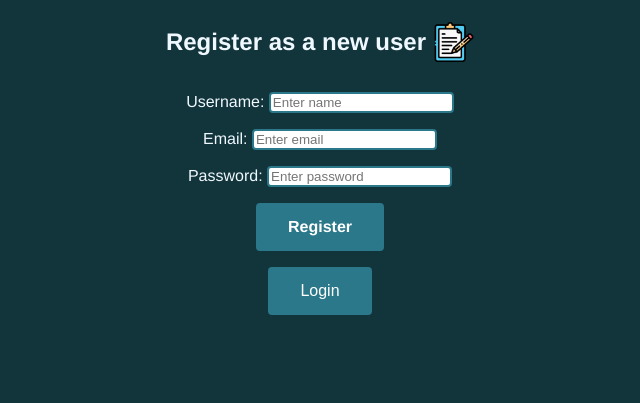
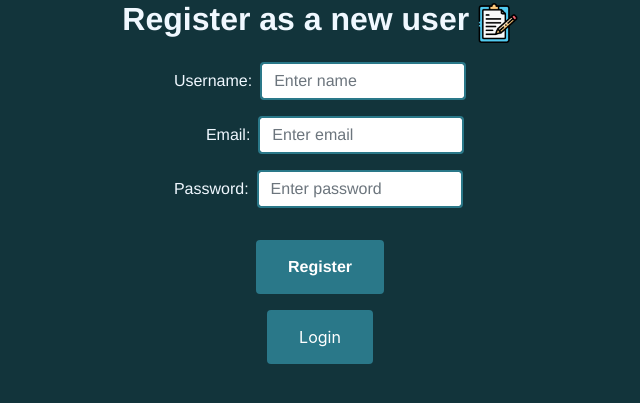
Before and after one commit to alperengozeten/To-Do-App-Flask, a Flask app: page /register in a window 1280 px wide. Shown: the top 403 px of the page, without its empty margins (320-960 px from the left). Run offline with Flask 2, Linux system fonts and the light colour scheme; some libraries are stand-ins or nearby versions.

Commit message:
register page fix

```diff
--- a/app/templates/register.html
+++ b/app/templates/register.html
@@ -1,5 +1,6 @@
 <html>
 	<head>
+		<link rel="stylesheet" href="https://cdn.jsdelivr.net/npm/bootstrap@4.3.1/dist/css/bootstrap.min.css" integrity="sha384-ggOyR0iXCbMQv3Xipma34MD+dH/1fQ784/j6cY/iJTQUOhcWr7x9JvoRxT2MZw1T" crossorigin="anonymous">
 		<link rel="stylesheet" href="static/styles/register.css">
 	</head>
 	<body>
@@ -7,25 +8,27 @@
 			<h2 style="text-align:center; font-family: Helvetica; font-weight: bold; color: aliceblue; display: inline-block; vertical-align: middle;">Register as a new user</h2>
 			<img class="img-fluid" style="width:40px;height:40px; vertical-align: middle; margin-left: 0.25em;" src="static/register.png"/>
 		</div>
+		<div style="display: flex; justify-content: center;">
 			<form style="text-align:center; color: aliceblue;" action="{{ url_for('register') }}" method="post">
 				{% if message is defined and message %}
 					<div class="alert alert-warning">{{ message }}</div>
 				{% endif %}
-		<div style="margin-top: 1em;font-family: Helvetica;" class="form-group">
+				<div style="margin-top: 1em;font-family: Helvetica;" class="form-group form-inline">
 					<label for="username">Username:</label>
-			<input type="text" class="form-control" id="username" name="username" placeholder="Enter name">
+					<input style="margin-left: 0.5em;" type="text" class="form-control" id="username" name="username" placeholder="Enter name">
 				</div>
-		<div style="margin-top: 1em;font-family: Helvetica;" class="form-group">
+				<div style="margin-left: 2em; margin-top: 1em;font-family: Helvetica;" class="form-group form-inline">
 					<label for="email">Email:</label>
-			<input type="email" class="form-control" id="email" name="email" placeholder="Enter email">
+					<input style="margin-left: 0.5em;" type="email" class="form-control" id="email" name="email" placeholder="Enter email">
 				</div>
-		<div style="margin-top: 1em;font-family: Helvetica;" class="form-group">
+				<div style="margin-top: 1em;font-family: Helvetica;" class="form-group form-inline">
 					<label for="pwd">Password:</label>
-			<input type="password" class="form-control" id="password" name="password" placeholder="Enter password">
+					<input style="margin-left: 0.5em;" type="password" class="form-control" id="password" name="password" placeholder="Enter password">
 				</div>
 
 				<button style="margin-top: 1em; font-family: Helvetica; font-weight: bold;" type="submit" class="btn btn-primary">Register</button>
 			</form>
+		</div>
 
 	<form style="text-align: center;" action="{{ url_for('login') }}" method="get">
 	<button class="btn btn-primary form-submit-button">Login</button>
```
Lines whose indentation alone changed are shown as unchanged.
